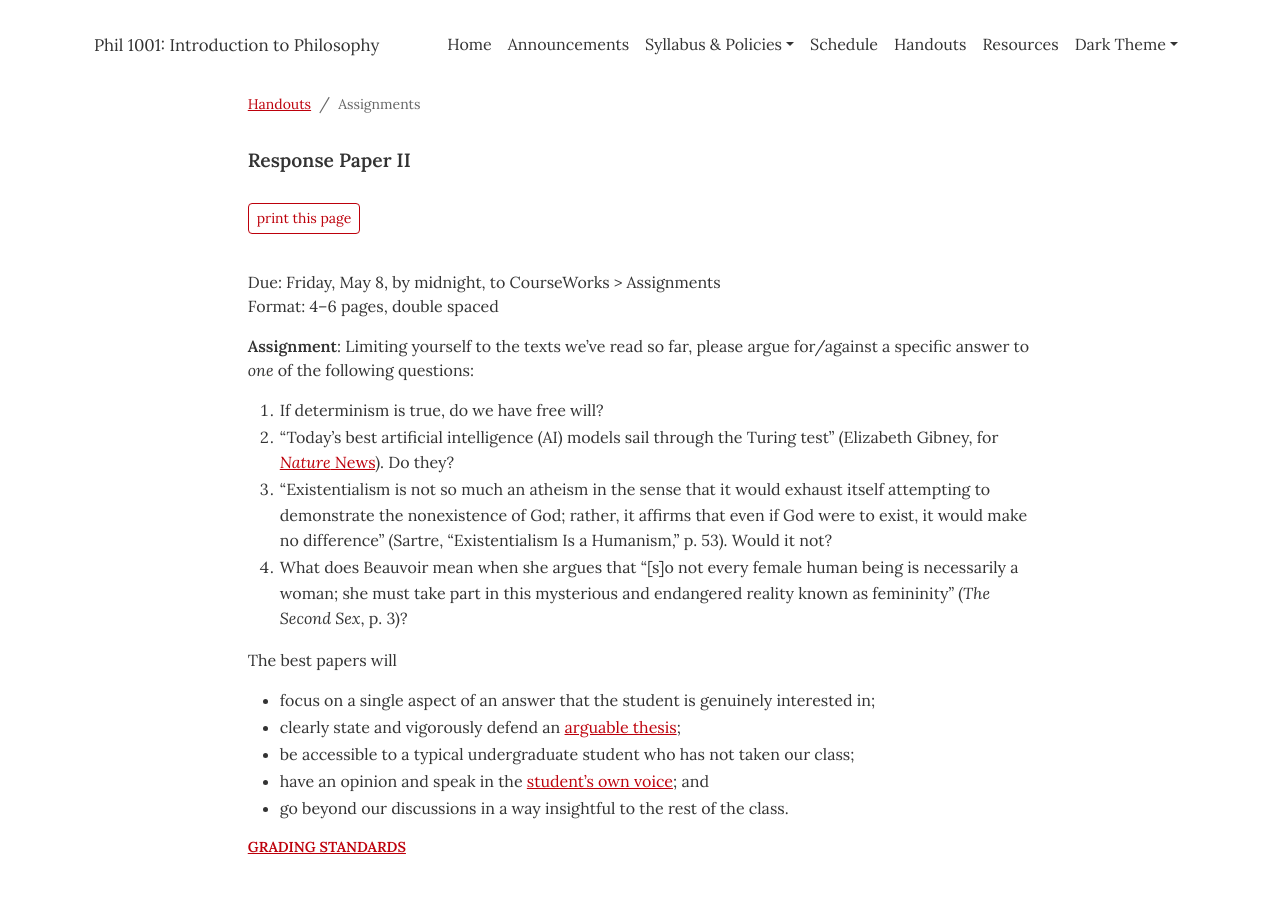
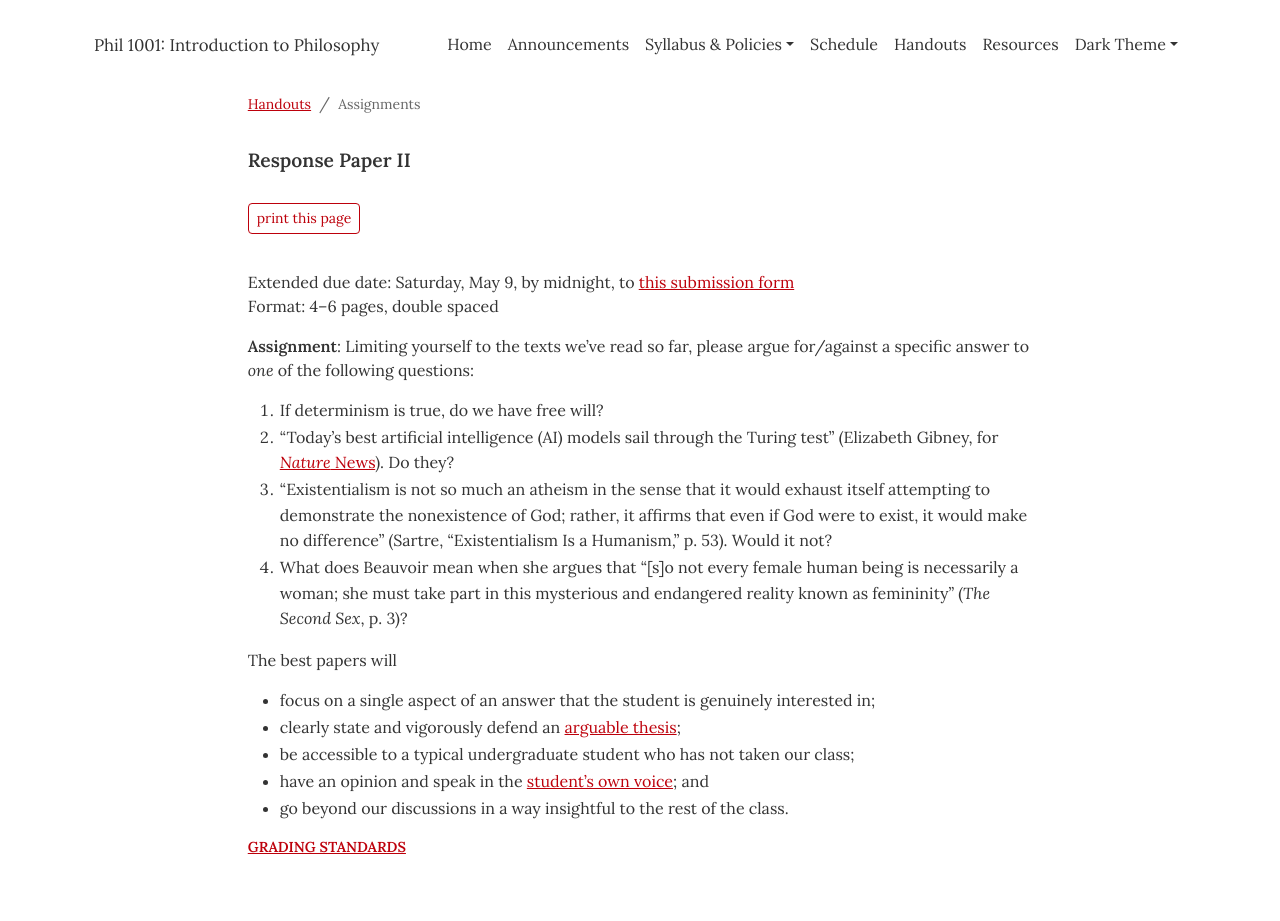
Before and after one commit to dingherself/intro, a Jekyll site: the page built from handouts/_posts/2026-04-22-response-paper-ii.md, in a window 1280 px wide. Built offline with Jekyll 4.4.1, drawn with Linux system fonts in a browser that asks for light colours.

Commit message:
extend due date

```diff
--- a/handouts/_posts/2026-04-22-response-paper-ii.md
+++ b/handouts/_posts/2026-04-22-response-paper-ii.md
@@ -5,7 +5,7 @@ module: "Assignments"
 tag: nodate
 ---
 
-Due: Friday, May 8, by midnight, to CourseWorks > Assignments\
+Extended due date: Saturday, May 9, by midnight, to [this submission form](https://forms.gle/kAmAYeDGTMhSZR5W9)\
 Format: 4–6 pages, double spaced
 
 **Assignment**: Limiting yourself to the texts we’ve read so far, please argue for/against a specific answer to *one* of the following questions:
```
Also changed, not shown: 1 other file.
